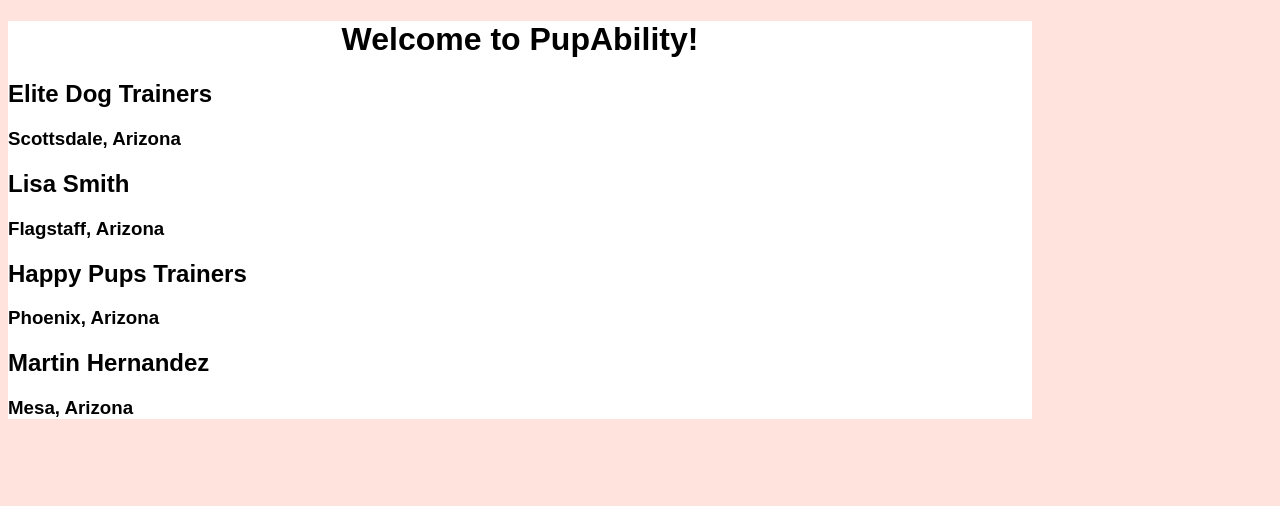
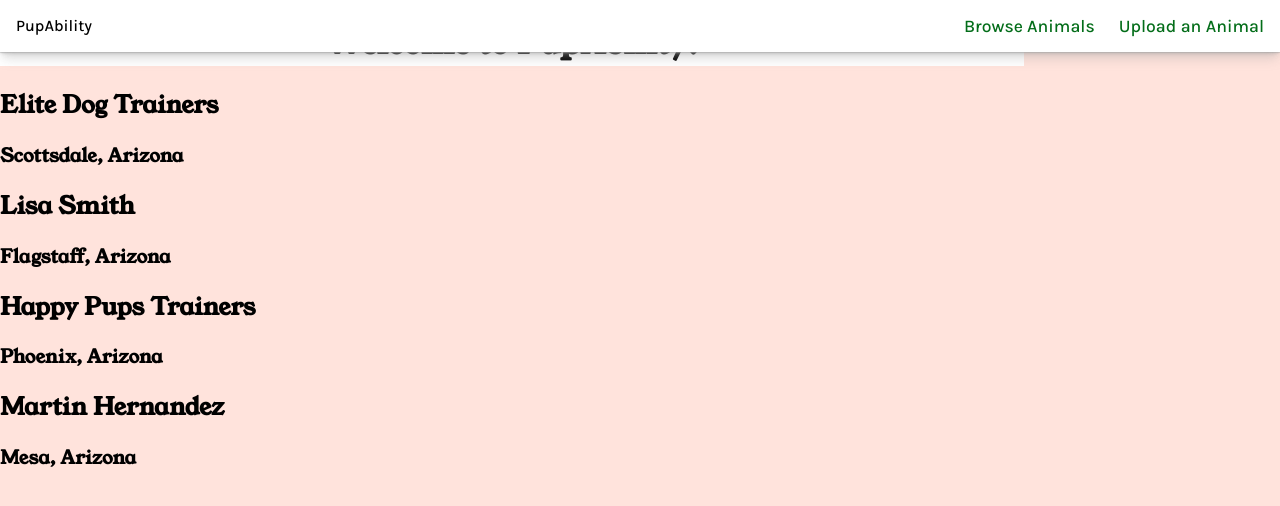
Before and after one commit to stephengroe/service-animal-adoption, a website built with webpack: page dist/index.html in a window 1280 px wide. Built offline with nearby package versions, Linux system fonts and the light colour scheme.

Commit message:
Add menu bar

```diff
--- a/src/index.js
+++ b/src/index.js
@@ -10,12 +10,50 @@
 
 function initializePage() {
   const body = document.querySelector("body");
+
+  // Create menu bar
+  const navBar = generateNavBar();
+
+  // Create wrapper element
+  const wrapper = document.createElement("div");
+  wrapper.setAttribute("id", "wrapper");
+
   const h1 = document.createElement("h1");
-
   h1.textContent = "Welcome to PupAbility!";
 
-  body.append(h1);
+  wrapper.append(h1);
+
+  body.append(navBar, wrapper);
   updateDisplay();
+}
+
+function generateNavBar() {
+  const menuWrapper = document.createElement("div");
+  menuWrapper.setAttribute("id", "nav-bar");
+
+  const logo = document.createElement("div");
+  logo.setAttribute("id", "logo");
+  logo.textContent = "PupAbility";
+
+  const menu = document.createElement("ul");
+  menu.setAttribute("id", "nav-menu");
+
+  const menuList = ["Browse Animals", "Upload an Animal"];
+
+  menuList.forEach(item => {
+    const li = document.createElement("li");
+    const a = document.createElement("a");
+    a.setAttribute("href", "#");
+    a.textContent = item;
+
+    li.append(a);
+    menu.append(li);
+  });
+
+  menuWrapper.append(logo, menu);
+
+
+  return menuWrapper;
 }
 
 function updateDisplay(query){
--- a/src/style.css
+++ b/src/style.css
@@ -1,9 +1,87 @@
+@import url('https://fonts.googleapis.com/css2?family=Karla:wght@300;500&family=Young+Serif&display=swap');
+
 :root {
-  font-family: sans-serif;
-  background-color: #ffe3dc;
+  --brand-dark-green: #036D19;
+  --brand-light-green: #78C091;
+  --brand-light-pink: #FFE3DC;
+  --brand-dark-pink: #DBBAAD;
+  --brand-purple: #5C415D;
+
+  --shadow-color: 0deg 0% 63%;
+  --shadow-elevation-low:
+    0px 0.5px 0.6px hsl(var(--shadow-color) / 0.34),
+    0px 0.8px 0.9px -1.2px hsl(var(--shadow-color) / 0.34),
+    0.1px 1.9px 2.1px -2.5px hsl(var(--shadow-color) / 0.34);
+  --shadow-elevation-medium:
+    0px 0.5px 0.6px hsl(var(--shadow-color) / 0.36),
+    0.1px 1.6px 1.8px -0.8px hsl(var(--shadow-color) / 0.36),
+    0.2px 4px 4.5px -1.7px hsl(var(--shadow-color) / 0.36),
+    0.4px 9.7px 10.9px -2.5px hsl(var(--shadow-color) / 0.36);
+  --shadow-elevation-high:
+    0px 0.5px 0.6px hsl(var(--shadow-color) / 0.34),
+    0.1px 2.8px 3.2px -0.4px hsl(var(--shadow-color) / 0.34),
+    0.2px 5.3px 6px -0.7px hsl(var(--shadow-color) / 0.34),
+    0.3px 8.7px 9.8px -1.1px hsl(var(--shadow-color) / 0.34),
+    0.5px 13.8px 15.5px -1.4px hsl(var(--shadow-color) / 0.34),
+    0.8px 21.6px 24.3px -1.8px hsl(var(--shadow-color) / 0.34),
+    1.3px 32.8px 36.9px -2.1px hsl(var(--shadow-color) / 0.34),
+    1.9px 48.4px 54.5px -2.5px hsl(var(--shadow-color) / 0.34);
 }
 
 body {
+  margin: 0;
+  padding: 0;
+  font-family: "Karla", sans-serif;
+  background-color: var(--brand-light-pink);
+}
+
+h1,
+h2,
+h3 {
+  font-family: "Young Serif", serif;
+}
+
+#nav-bar {
+  width: 100%;
+  background-color: white;
+  padding: 1em;
+  display: flex;
+  box-sizing: border-box;
+  box-shadow: var(--shadow-elevation-medium);
+  position: fixed;
+  top: 0;
+  left: 0;
+}
+
+#nav-bar #logo {
+  margin-right: auto;
+}
+
+#nav-bar #nav-menu {
+  margin: 0;
+  padding: 0;
+  display: flex;
+  gap: 1.5em;
+}
+
+#nav-bar #nav-menu li {
+  display: block;
+}
+
+#nav-bar #nav-menu li a {
+  font-size: 1.1rem;
+  color: var(--brand-dark-green);
+  font-weight: medium;
+  text-decoration: none;
+  transition: all 200ms;
+}
+
+#nav-bar #nav-menu li a:hover {
+  color: var(--brand-light-green);
+  transition: all 200ms;
+}
+
+#wrapper {
   max-width: 80vw;
   background-color: white;
 }
```
Also changed, not shown: dist/bundle.js.
